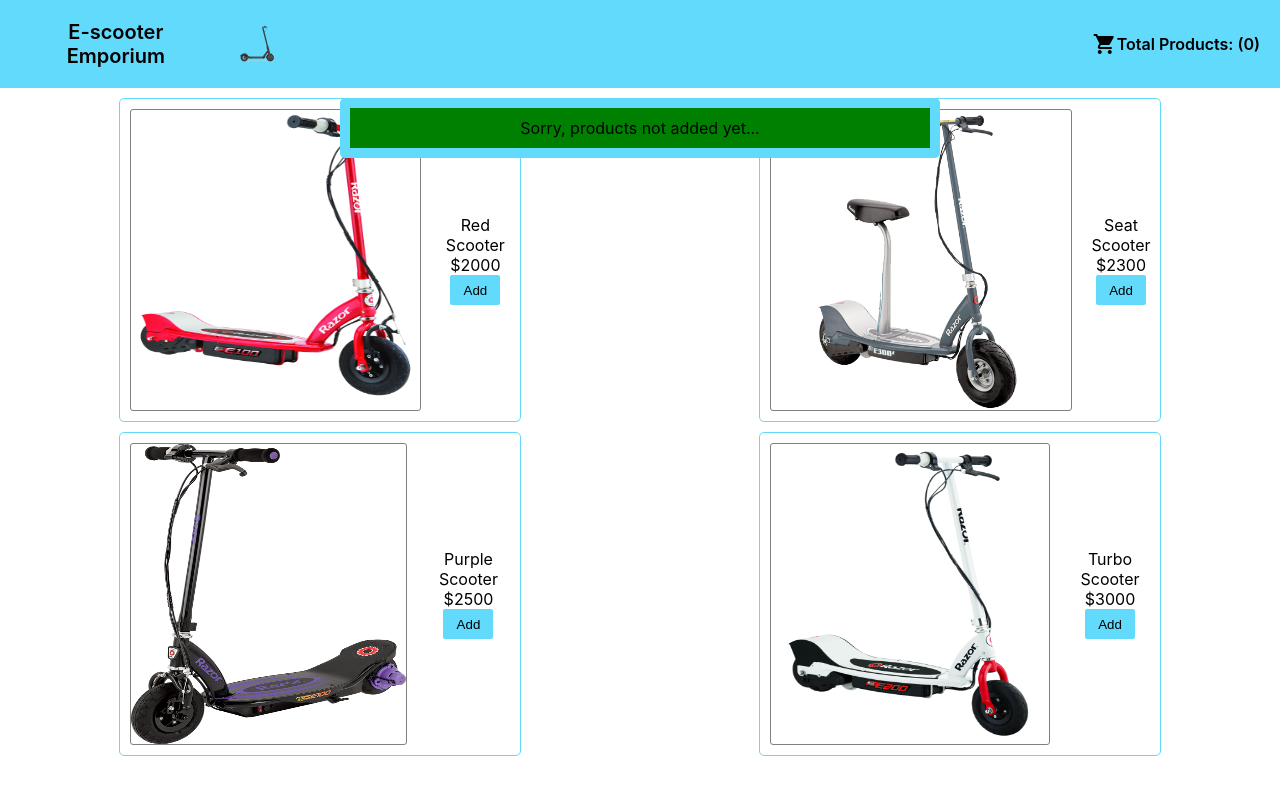
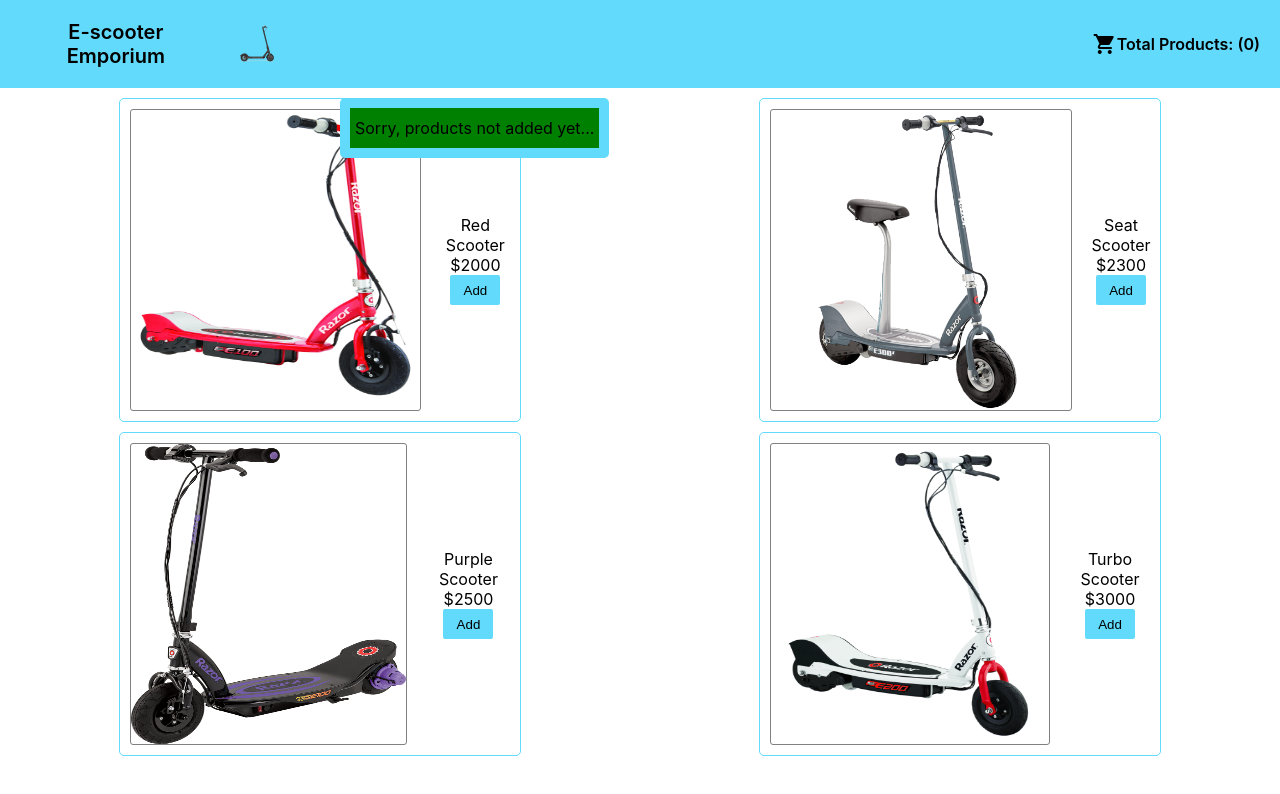
Before and after one commit to Drew11/test, a React (Create React App) app: page / in a window 1280 px wide. Both pictures are taken after a click on the icon "shopping_cart". Shown: the top 794 px of the page. Built offline with nearby package versions, Linux system fonts and the light colour scheme.

Commit message:
fix style

```diff
--- a/src/components/ModalShoppingCart/modal-shopping-cart.css
+++ b/src/components/ModalShoppingCart/modal-shopping-cart.css
@@ -2,7 +2,6 @@
     position: fixed;
     margin-top: 10px;
     left: calc(50% - 300px);
-    width: 600px;
     background-color: #61dafb;
     overflow: auto;
     border-radius: 5px;
@@ -36,3 +35,9 @@
     cursor: pointer;
     background-color: #61dafb;
 }
+
+@media screen and(max-width: 375px){
+    .modal-shopping-cart {
+        width: 100%;
+    }
+}
```
